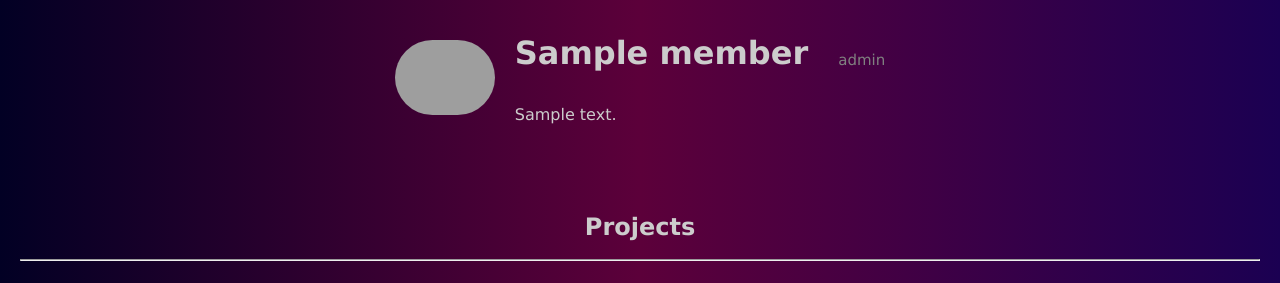
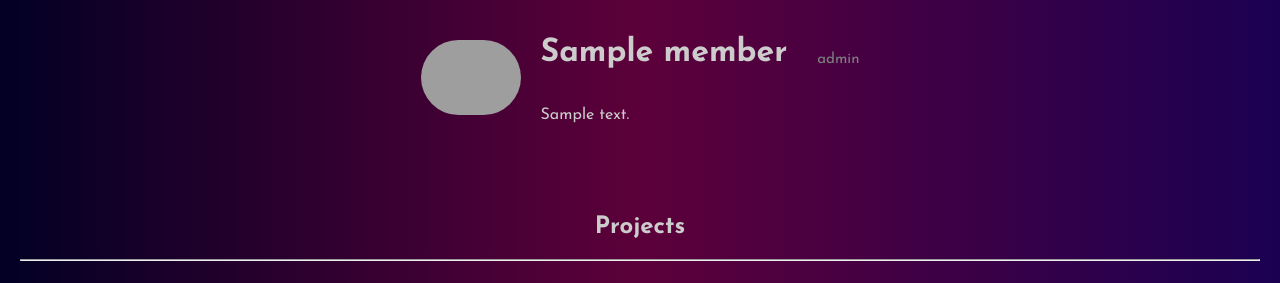
Before and after one commit to KatsisStudio/Member, a PHP site: template templates/index.html.twig in a window 1280 px wide. Shown: the top 283 px of the page. Run offline with PHP 8.4, Linux system fonts and the light colour scheme; the template is opened without the code that fills it: most values are stand-ins (such as "Sample title", 1, 10 or a date in 2020); some libraries are stand-ins or nearby versions; grey boxes are pictures that could not be loaded.

Commit message:
Add new font

```diff
--- a/css/index.css
+++ b/css/index.css
@@ -1,5 +1,5 @@
 html {
-    font-family: Verdana, sans-serif;
+    font-family: "Josefin Sans", sans-serif;
     background-color: #1e1e1e;
     color: #ccc;
     line-height: 1.5em;
--- a/templates/base.html.twig
+++ b/templates/base.html.twig
@@ -11,6 +11,9 @@
         <meta name="theme-color" content="#ff7f7f">
 
         <link rel="stylesheet" type="text/css" href="/css/index.css"/>
+        <link rel="preconnect" href="https://fonts.googleapis.com">
+        <link rel="preconnect" href="https://fonts.gstatic.com" crossorigin>
+        <link href="https://fonts.googleapis.com/css2?family=Josefin+Sans:ital,wght@0,100..700;1,100..700&display=swap" rel="stylesheet">
 
         <script src="https://analytics.katsis.net/shika.js" data-url="https://analytics.katsis.net/analytics/send" data-site-key="e1eec80a91239854748a387d"></script>
     </head>
```
